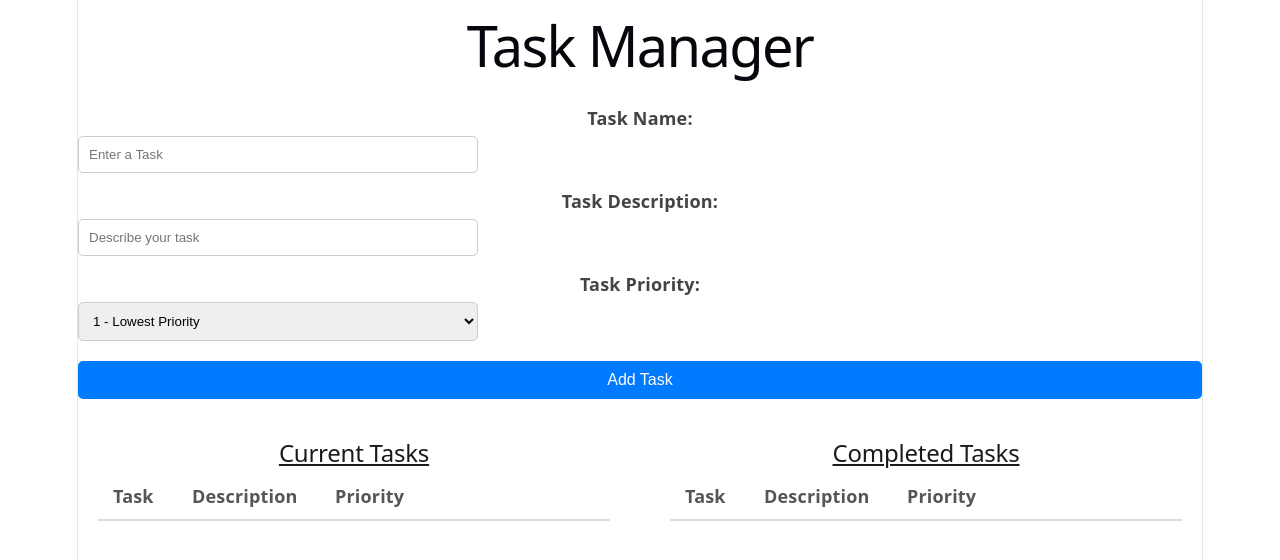
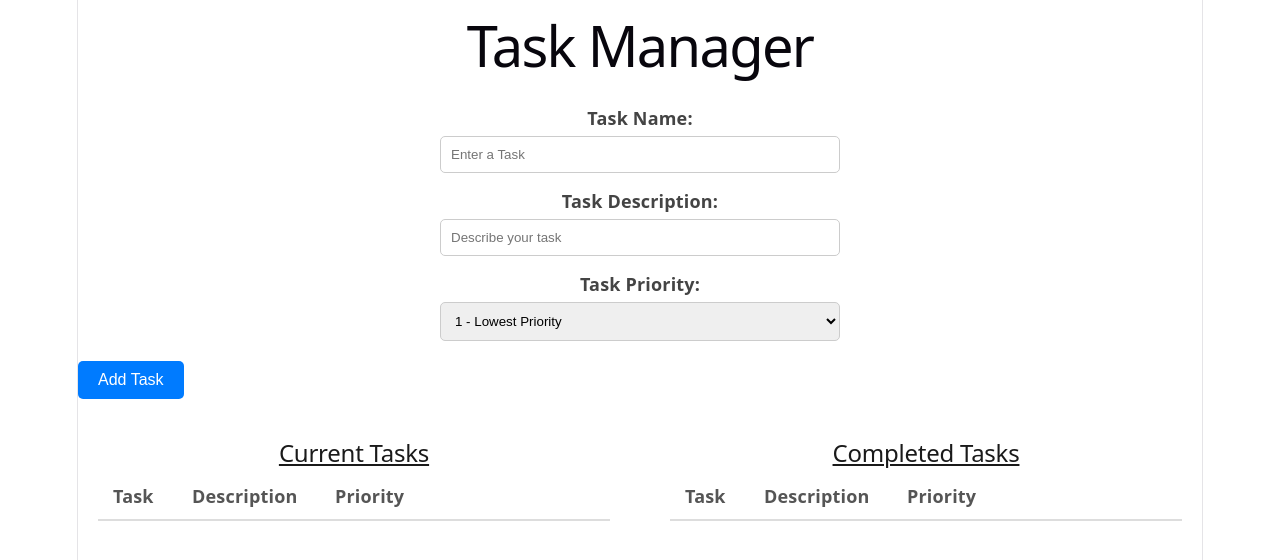
Before and after one commit to dsnyder8/IntroductionToReact, a React (Vite) app: page / in a window 1280 px wide. Shown: the top 560 px of the page. Built offline with nearby package versions, Linux system fonts and the light colour scheme.

Commit message:
Wrap the inputs in a real <form onSubmit={...}> so preventDefault is meaningful and Enter submits the task

```diff
--- a/src/Body.jsx
+++ b/src/Body.jsx
@@ -56,6 +56,7 @@ function Body() {
   return (
     //need to specify the htmlFor attribute instead of for because for is a reserved word in javascript, so we have to use htmlFor instead
     <>
+      <form onSubmit={handleAddEvent}>
         <label htmlFor="task"> Task Name:</label>
         <input
           type="text"
@@ -86,9 +87,8 @@ function Body() {
           <option value="5">5 - Highest Priority</option>
         </select>
 
-      <button type="submit" onClick={handleAddEvent}>
-        Add Task
-      </button>
+        <button type="submit">Add Task</button>
+      </form>
 
       <div className="task-boxes">
         <div className="current-task-box">
```
Lines whose indentation alone changed are shown as unchanged.
